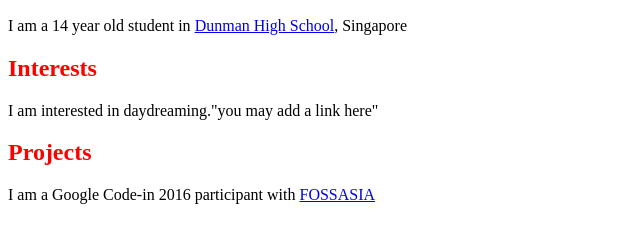
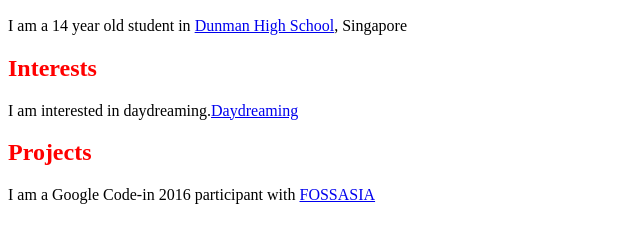
Before and after one commit to dhs17y2itehenghuibeatrice/dhs17y2itehenghuibeatrice.github.io, a plain HTML site: page index.html in a window 1280 px wide. Shown: the part 384-626 px from the top of the page, without its empty margins (0-640 px from the left). Drawn offline with Linux system fonts and the light colour scheme.

Commit message:
Update index.html

```diff
--- a/index.html
+++ b/index.html
@@ -10,7 +10,7 @@
     <h2>About</h2>
     <p>I am a 14 year old student in <a href="http://dunmanhigh.moe.edu.sg/wp-content/uploads/website/index.html">Dunman High School</a>, Singapore</p>
     <h2>Interests</h2>
-    <p>I am interested in daydreaming."you may add a link here"</p>
+    <p>I am interested in daydreaming.<a href="https://www.google.com.sg/url?sa=t&rct=j&q=&esrc=s&source=web&cd=2&cad=rja&uact=8&ved=0ahUKEwio4_T5jrzRAhUUS48KHS0RDKoQFgguMAE&url=https%3A%2F%2Fen.wikipedia.org%2Fwiki%2FDaydream&usg=AFQjCNFE2Q3sZm4jDKpJGdrHIhk57Ovufg">Daydreaming</a></p>
     <h2>Projects</h2>
     <p> I am a Google Code-in 2016 participant with <a href="http://fossasia.org">FOSSASIA</a></p>
 
```
